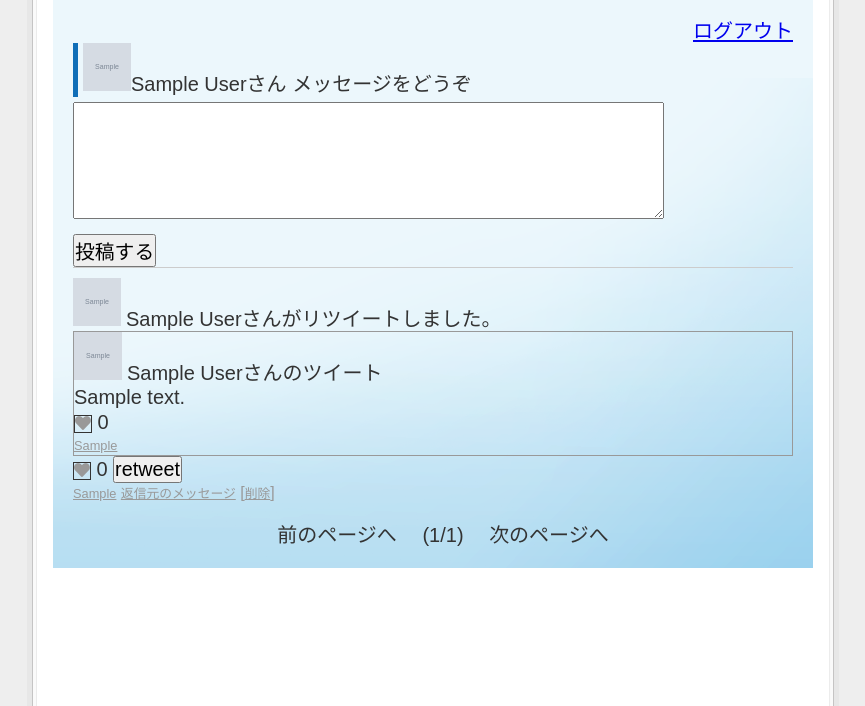
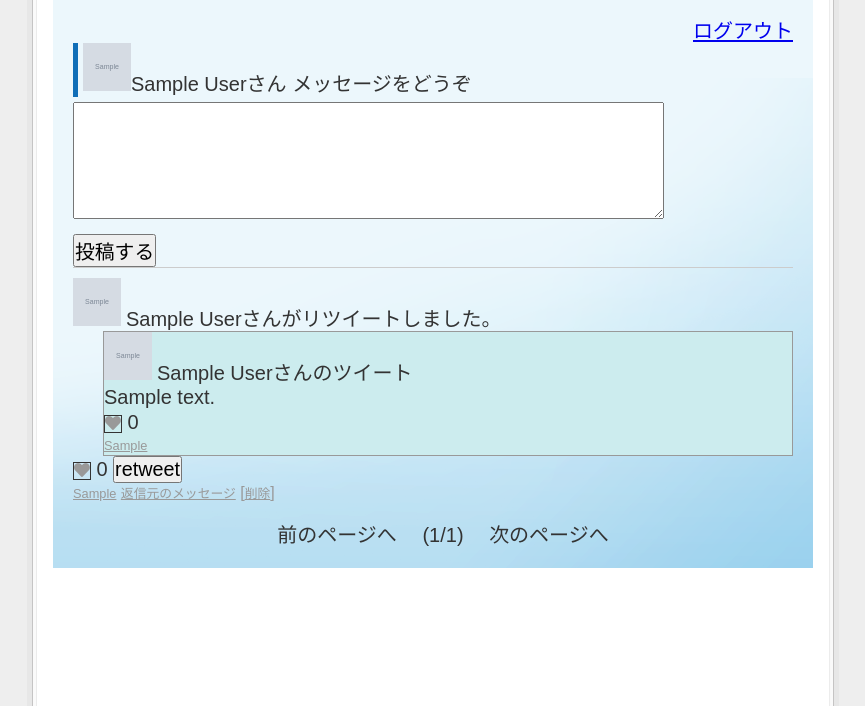
Before and after one commit to ytaka0407/php_takashima, a PHP site: page /?page=1 in a window 1280 px wide. Shown: the part 94-800 px from the top of the page, without its empty margins (207-1072 px from the left). Run offline with PHP 8.4, Linux system fonts and the light colour scheme; the visitor is signed in with stand-in values (Sample User, id 1); tables that the repository leaves empty or names only in its code hold one stand-in row (values such as "Sample post"); grey boxes marked "Sample" are stand-in pictures; data that the repository does not hold is empty; some libraries are stand-ins or nearby versions.

Commit message:
リツイート投稿のスタイル変更。

```diff
--- a/post/style.css
+++ b/post/style.css
@@ -132,7 +132,9 @@ li {
 }
 
 .retweettext{
+	margin-left:30px;
 	border:solid #999 1px;
+	background-color:#ccecee;
 }
 
 .msg img {
```
